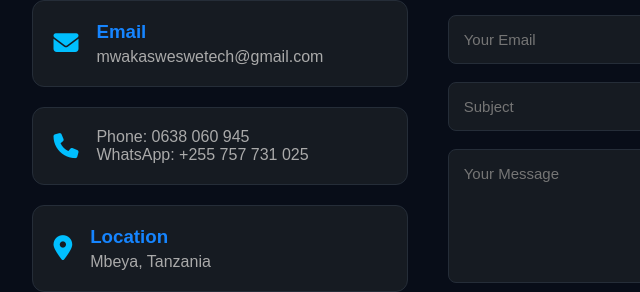
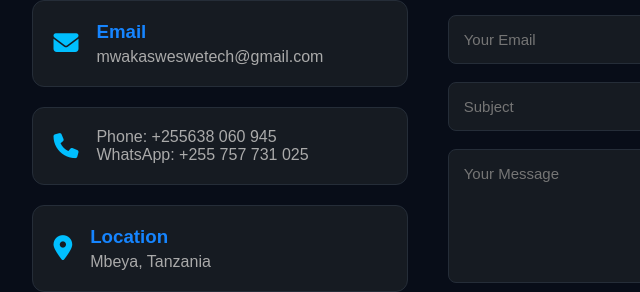
Before and after one commit to Mwakasweswe/henry-portfolio, a plain HTML site: page index.html in a window 1280 px wide. Shown: the part 4201-4493 px from the top of the page, 156-796 px from the left. Drawn offline with nearby package versions, Linux system fonts and the light colour scheme.

Commit message:
contact update

```diff
--- a/index.html
+++ b/index.html
@@ -424,7 +424,7 @@
             <div class="contact-item">
                 <i class="fa-solid fa-phone"></i>
                 <div>
-                    <p>Phone: 0638 060 945</p>
+                    <p>Phone: +255638 060 945</p>
 <p>WhatsApp: +255 757 731 025</p>
                 </div>
             </div>
```
